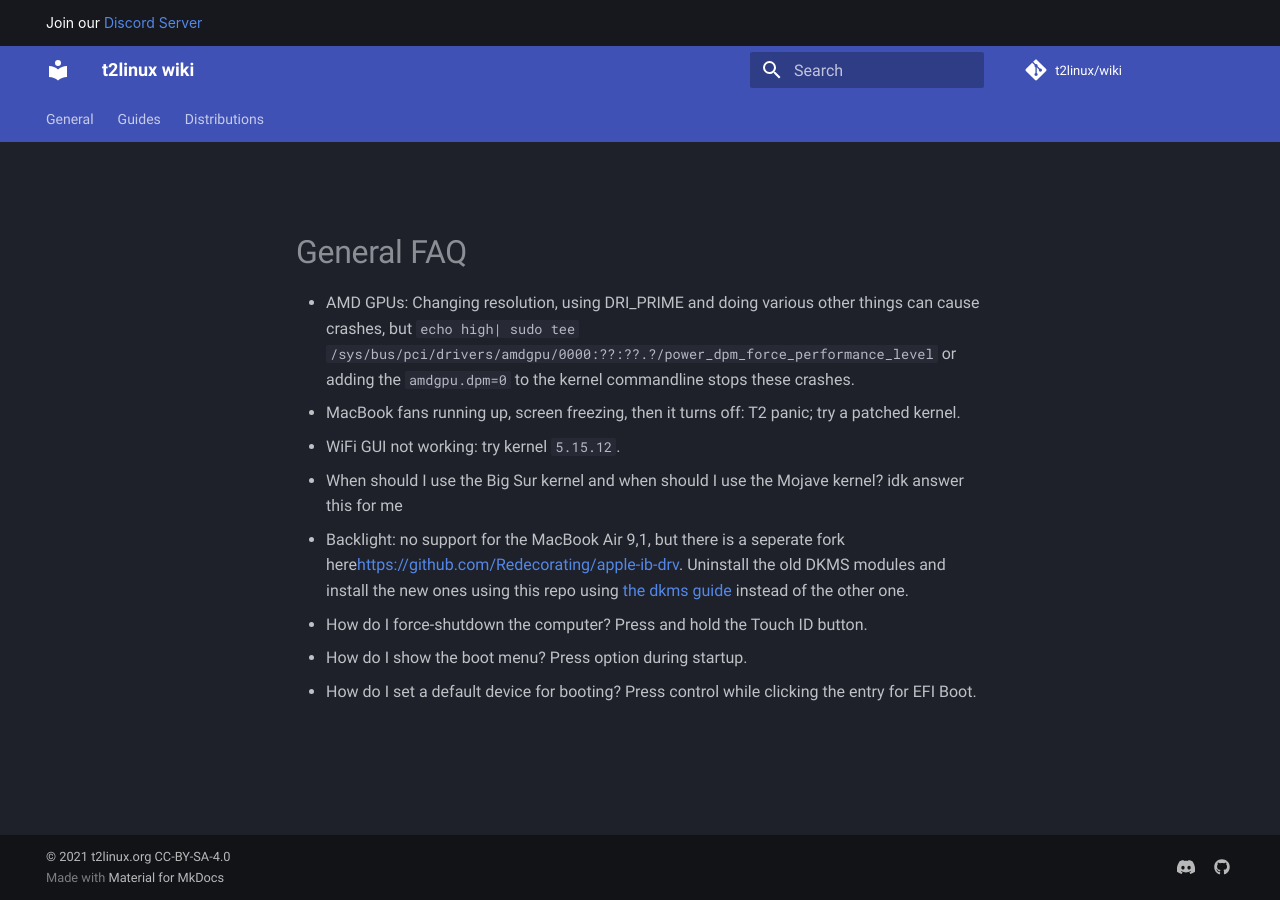
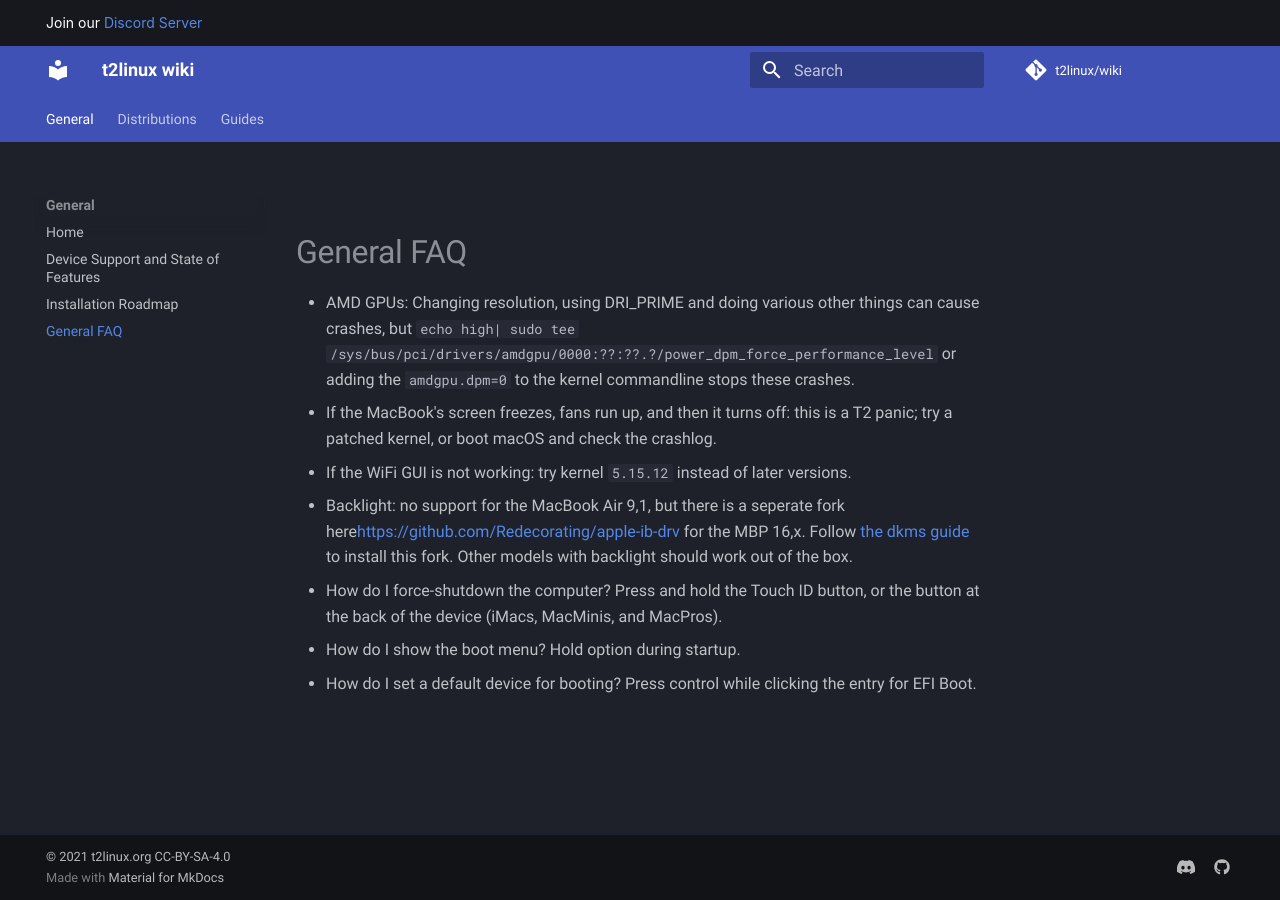
Before and after one commit to t2linux/wiki, an MkDocs documentation site: the page built from docs/faq.md, in a window 1280 px wide. Built offline with MkDocs 1.6.1 and Material for MkDocs 9.7.7, drawn with Linux system fonts in a browser that asks for light colours; comment, search, counter and statistics services are not loaded.

Commit message:
Redecorating's suggestions

```diff
--- a/docs/faq.md
+++ b/docs/faq.md
@@ -1,10 +1,9 @@
 # General FAQ
 
 - AMD GPUs: Changing resolution, using DRI_PRIME and doing various other things can cause crashes, but `echo high| sudo tee /sys/bus/pci/drivers/amdgpu/0000:??:??.?/power_dpm_force_performance_level` or adding the `amdgpu.dpm=0` to the kernel commandline stops these crashes.
-- MacBook fans running up, screen freezing, then it turns off: T2 panic; try a patched kernel.
-- WiFi GUI not working: try kernel `5.15.12`.
-- When should I use the Big Sur kernel and when should I use the Mojave kernel? idk answer this for me
-- Backlight: no support for the MacBook Air 9,1, but there is a seperate fork here[https://github.com/Redecorating/apple-ib-drv](https://github.com/Redecorating/apple-ib-drv). Uninstall the old DKMS modules and install the new ones using this repo using [the dkms guide](https://wiki.t2linux.org/guides/dkms) instead of the other one.
-- How do I force-shutdown the computer? Press and hold the Touch ID button.
-- How do I show the boot menu? Press option during startup.
+- If the MacBook's screen freezes, fans run up, and then it turns off: this is a T2 panic; try a patched kernel, or boot macOS and check the crashlog.
+- If the WiFi GUI is not working: try kernel `5.15.12` instead of later versions.
+- Backlight: no support for the MacBook Air 9,1, but there is a seperate fork here[https://github.com/Redecorating/apple-ib-drv](https://github.com/Redecorating/apple-ib-drv) for the MBP 16,x. Follow [the dkms guide](https://wiki.t2linux.org/guides/dkms) to install this fork. Other models with backlight should work out of the box.
+- How do I force-shutdown the computer? Press and hold the Touch ID button, or the button at the back of the device (iMacs, MacMinis, and MacPros).
+- How do I show the boot menu? Hold option during startup.
 - How do I set a default device for booting? Press control while clicking the entry for EFI Boot.
--- a/mkdocs.yml
+++ b/mkdocs.yml
@@ -39,17 +39,7 @@ nav:
           - Home: index.md
           - Device Support and State of Features: state.md
           - Installation Roadmap: roadmap.md
-    - Guides:
-          - Wifi: guides/wifi.md
-          - DKMS: guides/dkms.md
-          - Windows Triple Boot: guides/windows.md
-          - Hybrid Graphics: guides/hybrid-graphics.md
-          - Audio: guides/audio-config.md
-          - Uninstall: guides/uninstall.md
-          - Fan: guides/fan.md
-          - Kernel: guides/kernel.md
-          - Startup Manager: guides/startup-manager.md
-          - rEFInd: guides/refind.md
+          - General FAQ: faq.md
     - Distributions:
           - Overview: distributions/overview.md
           - Arch:
@@ -69,6 +59,18 @@ nav:
                 - Home: distributions/ubuntu/home.md
                 - FAQ: distributions/ubuntu/faq.md
                 - Installation: distributions/ubuntu/installation.md
+    - Guides:
+          - WiFi: guides/wifi.md
+          - DKMS: guides/dkms.md
+          - Windows Triple Boot: guides/windows.md
+          - Hybrid Graphics: guides/hybrid-graphics.md
+          - Audio: guides/audio-config.md
+          - Uninstall: guides/uninstall.md
+          - Fan: guides/fan.md
+          - Kernel: guides/kernel.md
+          - Startup Manager: guides/startup-manager.md
+          - rEFInd: guides/refind.md
+
 
 extra_css:
     - assets/stylesheets/colors.css
```
Also changed, not shown: docs/guides/wifi.md (+1 -1 lines), docs/roadmap.md (+1 -0 lines), docs/state.md (+1 -1 lines), 1 other file.
